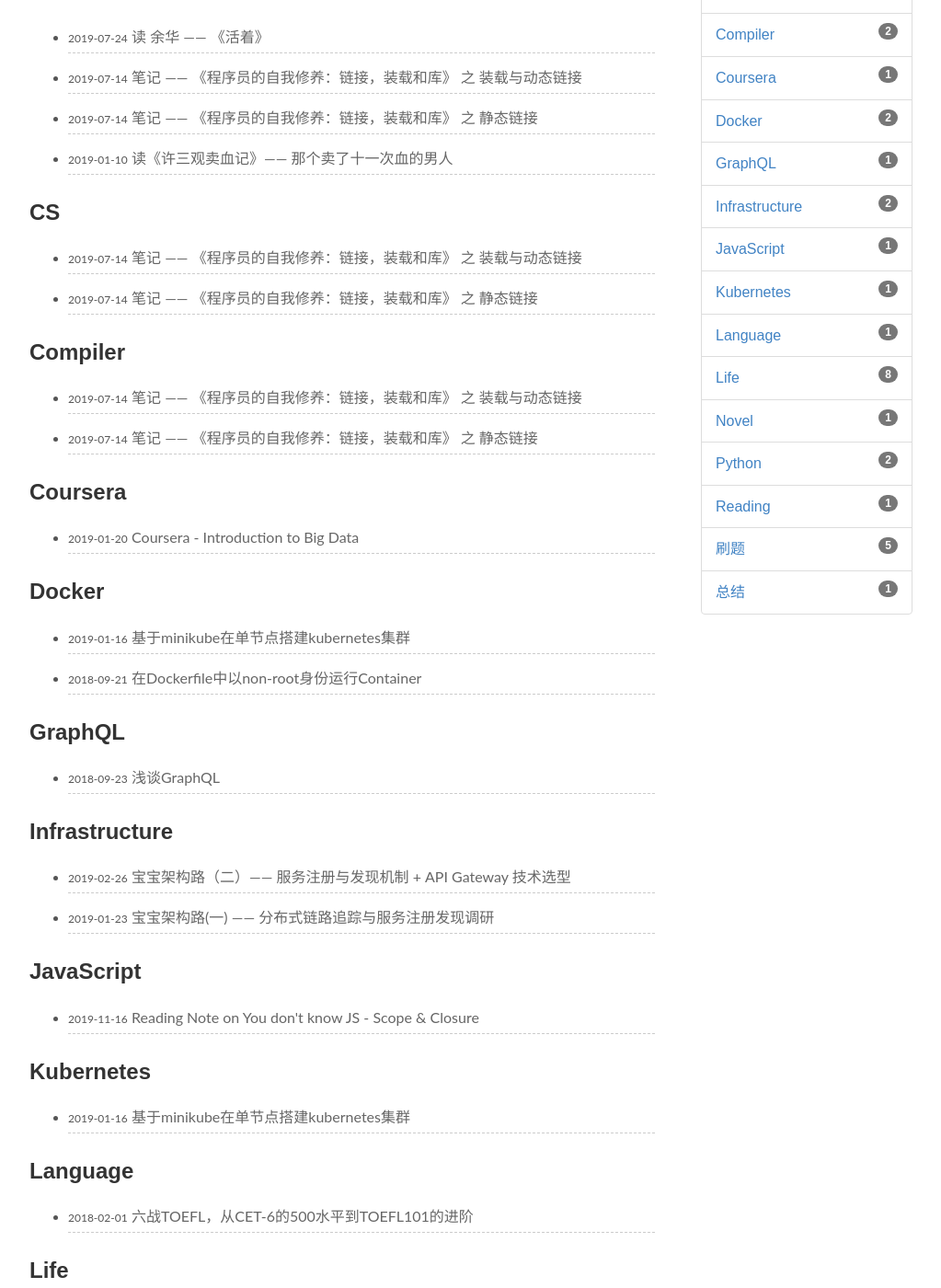
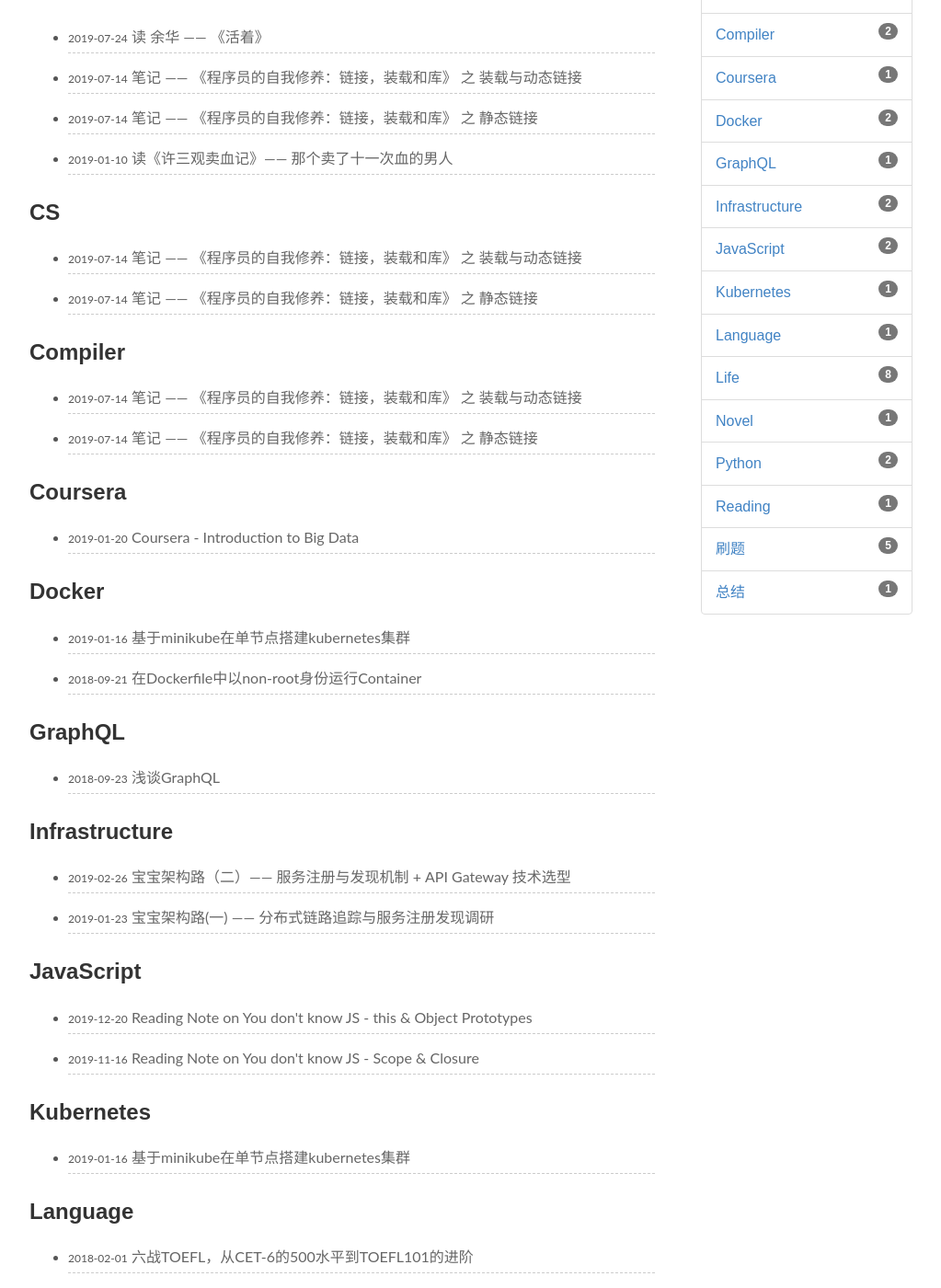
Before and after one commit to lvxiaoxin/lvxiaoxin.github.io, a Jekyll site: the page built from pages/categories.md, in a window 1280 px wide and 1400 px high, scrolled down 506 px. Shown: the whole window at 92% size, without its empty margins (138-1161 px from the left). Built offline with Jekyll 4.4.1, drawn with Linux system fonts in a browser that asks for light colours; part of the change alters nothing that is shown.

Commit message:
feature: update new read note

```diff
--- a/_posts/JavaScript/2019-11-16-You-Dont-Know-JS-Scope-and-Closures.md
+++ b/_posts/JavaScript/2019-11-16-You-Dont-Know-JS-Scope-and-Closures.md
@@ -2,7 +2,7 @@
 layout: post
 title: Reading Note on You don't know JS - Scope & Closure
 categories: JavaScript
-description: 读 You don't know JS - Series 1 的一些记录。
+description: 读 You don't know JS 的一些记录。
 keywords: JavaScript Language
 ---
 
--- /dev/null
+++ b/_posts/JavaScript/2019-12-20-You-Dont-Know-JS-This-and-Object.md
@@ -0,0 +1,108 @@
+---
+layout: post
+title: Reading Note on You don't know JS - this & Object Prototypes
+categories: JavaScript
+description: 读 You don't know JS 的一些记录。
+keywords: JavaScript Language
+---
+
+#  this & Object Prototypes
+
+## **Key Notes**
+
+1. Misconceptions about how it doesn't work.
+    - X - ITSELF: this inside a function is not ref to the function object itself at all. If you want to ref a function inside that function, like recursion, use that function's name, like foo. So in this point, anonymous function will not be able to ref to itself. Avoid to use anonymous function.
+    note: foo.call(foo, …)  then the this here inside foo will be the function itself.
+    - X - ITS Scope: To be clear, this does not, in any way, refer to a function’s lexical scope. It is true that internally, scope is kind of like an object with properties for each of the available identifiers. But the scope “object” is not accessible to JavaScript code. It’s an inner part of the engine’s implementation.
+2. this, is not an author-time binding, but a runtime binding. It's not associated with where the function is declared, but relates to where it is called.
+3. When a function is invoked, an activation record, otherwise known as an execution context, is created. This record contains information about where the function was called from (the call-stack), how the function was invoked, what parameters were passed, etc. One of the properties of this record is the this reference, which will be used for the duration of that function’s execution.
+4. call-stack and call-site. call-stack is a nested layers relationship which descripts the chain of functions call in order, and call-site is about each of its parent layer. And call-site, is the only thing that matters this binding.
+5. this binding Rules with order #1
+    - New binding
+    - Explicit binding ( call() and apply(), they both take, as their first parameter, an object to use for the this, and then invoke the function with that this specified. )   ====> Hard binding and .bind(…)   --- put null or undefined will not make effect.
+    - Implicitly lost (calls in function alias, even though there is a context object for call-site.)
+    - Implicit binding (context object for its call-site)
+    - Default binding (global object is only eligible for this rule when running in non-strict mode, otherwise it will be undefined.)
+6. new: Unlike other language which will invoke constructor function that is attached to Class. In JS, constructor is just a function called whenever there is a new, and has nothing to do with class-oriented functionality. So, new is just a function call, a construction function call, e.g. Number(), Boolean()…    #2
+7. new, 4 steps.
+    1) A brand new object is created (aka constructed) out of thin air.
+    2) The newly constructed object is [[Prototype]]-linked.
+    3) The newly constructed object is set as the this binding for that function call.
+    4) Unless the function returns its own alternate object, the new-invoked function call will automatically return the newly constructed object.
+8. Arrow function, which is introduced in ES6, use logic as Lexical this. Arrow function do not use the above rules, but adopt the this binding from the author-time lexical enclosing (parent) scope. --> Often used in callback function, the this inside the callback arrow function ref to the enclosing function. #4
+9. 6 primitives, including string, number, boolean, null, undefined, and object.
+10. So object is just one of the above 6 primitive types. It's incorrect to say "Everything in JavaScript is an object.". Objects have subtypes.
+11. Built-in Functions: special object subtypes, like String, Number, Boolean, Object, Function, Array, Date, RegExp, and Error.
+12. Actually, var str = "I am a string."; is just a string primitive. And var strObj = new String("I am a string."); is the one that use constructor functions and created and returned an object, which has property/method like .length or .charAt(). But, JS engine just auto convert primitive string to string object, which is just to be convenience. The same for Number, and Boolean.
+So, for String / Number / Boolean, it's ok to create in no matter primitive way or object new way. JS Engine will do the convert job to make them all Objects.
+13. But for null and undefined, they do not have object wrapper, but only primitive values. Date, by contrast, can only be created with constructed object form, the new Date() way.
+14. Objects only contain contents' name, the properties' name, not their value. Then there is a pointer to get the value.
+15. "Property access" (objectX.a) and "Key access" (objectX["a"]). Usually we use "property access", but when we have to compute the properties name, then we have to use "Key access".
+16. Array, .length --> only return index level properties. And for var a = []; a["0"] = 1; ---> this will lead to a[0] --> is 1. there is an auto-convert work.
+17. Shallow copy is to just reference the same places. Deep copy should duplicate everything. (Deep copy may lead to infinite circular duplication problem because of the circular reference. What's exactly the "duplication" should be like is unclear.)
+18. The objects which are JSON-safe (that is, can be serialized to a JSON string and then reparsed to an object with the same structure and values.), should be easy to duplicated: var newObj = JSON.parse(JSON.stringify(oldObj));
+19. Object.assign(targetObj, sourceObj); is introduced in ES6 for shallow copy for non-special properties.
+20. Object.getOwnPropertyDescriptor(myObject, "key");  -> property descriptor characteristics (data descriptor)
+    - value
+    - writable
+    - enumerable
+    - configurable
+    Object.defineProperty(myObject, "key", {
+        value: xxx,
+        writable: true,
+        …
+    });
+    Some one-way action, take care.  (I don't like it at all. Weird design.)
+21. To do Immutability, with higher and higher order: Object.preventExtensions(myObject); / Object.seal(myObject); / Object.freeze(myObject);
+22. [[GET]] is an operation that will be executed when "property access" is requested. It inspects the object for property of that requested name, return the value if found and do "traversal of the [[Prototype]] chain" if not found. Finally if nothing right, undefined is returned. ==> unable to identify it is "property exists but is undefined", or it is "property is just not exists." / ==> opposite, [[PUT]]
+23. Accessor descriptor: getter / setter. Will override [[GET]] / [[PUT]], with a hidden function call, get() / set().
+24. To deal with #22's identify problem, in operator(will do traversal of [[Prototype]] chain for property name) and .hasOwnProperty("key") method (only check object) is introduced.
+25. As in is to check property name, (4 in [2, 4, 6]) will return false. ===> which means, index is the perperty name of array. That's why myArray["0"] === myArray[0] ==> true, there is auto-convert.
+26. Do not use for … in loops with array, as it will not only applies to numeric indices, but also any enumerable properties including its [[Prototype]] chain. Use forEach((item, index) => {}); or for…of: for (var item of myArray) {};.
+27. enumerable will affects whether a property will show up in for…in loop. It also affects Object.Keys(myObject);, but has no effect on Object.getOwnPropertyNames(myObject); -- currently, there is no built-in way to return the list of all keys will be traveled when in is executed on [[Prototype]] chain. You could approximate such a utility by recursively traversing the [[Prototype]] chain of an object, and for each level,
+capturing the list from Object.keys(..);—only enumerable properties.
+28. forEach(..) will iterate over all values in the array, and it ignores any callback return values. every(..) keeps going until the end or the callback returns a false (or “falsy”) value, whereas some(..) keeps going until the end or the callback returns a true (or “truthy”) value.
+29. for…of with array is a way to enumerable, so it's not good to use it with index, as it call next() every time with iteration, begin with Symbol.iterator. var it = myArray[Symbol.iterator]();
+30. Class, it is just a very fundamental foundation of all other design patterns and code. It is one of several common design patterns. It is just an optional abstraction on top of code. Although for language like Java and C#, you don't have other choice. Languages like C/C++, you have both procedural and class-oriented syntaxes.
+31. JavaScript actually does Not have classes. It's just something syntaxes trying to make you design code like class, but the behinds are totally different with other languages.
+32. Multiple inheritance, diamond problem. Class A. Class B and Class C inherited from A and both override its function foo. Then we have Class D inherited from both B and C. What will D's foo function be like ? B's foo, C's foo, or A's foo ? --> For JavaScript, it does not provide a native mechanism for multiple inheritance.
+33. JavaScript doesn't have "classes" to instantiate (or copy), but only objects. Objects use linked way to link together.
+34. JavaScript functions can't really be duplicated (in a standard, reliable way), so what you end up with instead is a duplicated reference to the same shared function object.
+35. Explicit mixin, which is to add duplicated reference to another object's function to an object. This is so called extend. But, avoid using this if it makes your code hard to maintain due to mixined from multiple object.
+36. Implicit mixin, which is to call another object's this-assign function in an object's constructor function with .call(this). Then the assign will apply to the new object which this refs to.
+37. "I don't like mixin pattern at all. It's confuse and hard to maintain." by Xin.
+38. Faking classes in JS often sets more landmines for future coding than solving present real problems. -- Author's opinion.
+39. [[GET]], "property access", if the prototype chain ends and still not found, then undefined is returned. The same to "for…in".
+40. The top end of normal [[Prototype]] chain is Object.prototype.
+41. The lower [[Prototype]] chain, it contains the properties it has directly, then in its .__proto__., it contains the upper level object's properties, and its .__proto__., then go upper.   Just like a single-direction links chain.
+42. Function, it use .prototype.xxx to make modifies on .__proto__.xxx, but for simple object, modify .__proto__.xxx directly. Way to use that to do things like inherited. #8
+43. [[Prototype]] chain shadowing. Chain level, descriptor characteristics - read only, setter. All take effects on shadowing.
+The presence of a read-only property prevents a property of the same name from being implicitly created (shadowed) at a lower level of a [[Prototype]] chain.  ==> This is mainly to imitate class-inherited.
+44. Try avoid [[Prototype]] chain shadowing as much as possible. It's dangerous. Shadowing is happened when you want to modify a higher level's property through calling it from lower level. #6
+45. Unlike other OOP languages, which use Class to describe objects' behaviors, JavaScript let the object defines its own behavior directly. No classes, just objects.
+46. JavaScript uses the mechanism called prototypal inheritance. Inheritance implies a copy operation, but JavaScript don't copy object properties at all. It  use links, which works as that one object can essentially delegate property/function access to another object. So, delegation is a much more accurate term for JavaScript's object-linking mechanism.
+47. A function Foo, Foo.prototype.constructor === Foo ---> true. The Foo.prototype object by default gets a public, nonenumerable property called .constructor, and this property is a reference back to the function Foo that the object is associated with.
+48. Constructor call. --> kind of side-effect call. #7.
+49. Functions aren't constructors. In JavaScript, it's better to say constructor is any function called with the new keyword in front of it.
+50. Inspecting an instance (or object in JS) for its inheritance ancestry (delegation linkage in JS) is often called introspection (or reflection) in traditional class-oriented environments.   In JS, x instanceof Foo --> boolean, which means: in the entire [[Prototype]] chain of x, whether there is an object that is pointed to, by Foo.prototype, or not.
+51. The above is for x--> simple object, Foo --> function. If for arbitrary objects a & b (suppose b is lower), you should use a.isPrototypeOf(b);
+52. To get an object's prototype, Object.getPrototypeOf(b); --> this actually === a.    The same to .__proto__
+53. Magic words called dunder proto after ES6: .__proto__, as you can .__protp__.__proto__.....which returns the prototype. It is no something exist on the object, but something inside prototype, like .toString(), .isPrototypeOf()…..
+54. Object.create(sourceObj, {…additional object info}) --> Introduced in ES5, it make JS ability to create linkage relationship with concept like Classes.
+55. If you are going to expose an API, delegation will tend to be less surprising/confusing if it’s an internal implementation detail rather than plainly exposed in your API interface design. See #9
+56. Using JavaScript in a behavior delegation design pattern. We need to change our thinking from the class/inheritance design pattern to the behavior delegation design pattern.
+57. Define an object(not a class, nor a function), it will have concrete behaviors. Then create another object and link this object to the previous object. This could be done by Object.create(…). Use the new object to delegate to the previous object's methods/behaviors when called. --> This is called delegate, since no class copies happened. The specific behaviors/methods are separated in different objects.
+58. During the [[Prototype]]-chain delegation, calling the delegate function which had this inside, they are all refs to the one you called, not the one that above the chain or where the function belongs to. They are just the one object that you call directly.
+59. unlike polymorphism in class design pattern, we should always try to avoid have the same function names in different level of [[Prototype]]-chain. Specific to the type of behavior each object is doing.
+60. Cycle delegation is disallowed, which will have errors.
+61. Purely JS style, operate on prototype chain --> ES6 fake class sugar introduced --> Delegation design pattern. #10
+62. OLOO(objects linked to other objects) style supports better on separation of concerns of creation and initialization, which are done in same step when OO design pattern.
+63. // NOW, link `AuthController` to delegate to `LoginController`
+Object.setPrototypeOf( AuthController, LoginController );
+64. A less robust pattern for type introspection, which many devs seem to prefer over instanceof, is called “duck typing.” This term comes from the adage, “if it looks like a duck, and it quacks like a duck, it must be a duck.”
+    if (a1.something) {
+a1.something();
+}
+65. You are right to use the ES6 class syntax, but you should know that it is just a new syntax, there is no class mechanism in JS. And if you modify a method of parent class, the child class will be impacted immediately, since there is no copies at all. It is still prototype delegation.
+66. What class syntax actually implies is that it tells you to code like in a static environment, which is not consist with JS. It let you not to modify or touch a class once you have defined it, and let you forget that it is actually a concrete object, which you can interact with.
+"The You don't know JS author thought this is not a good idea. The class syntax raises more question than it answers. I agree this idea, but I think the reason why I like the ES6 class syntax is just because I'm used to work with OO design pattern. This is indeed not the way JS's dynamic thinking. However, with TypeScript, more and more class syntax are using. Is it right? …" -- Xin.
```
